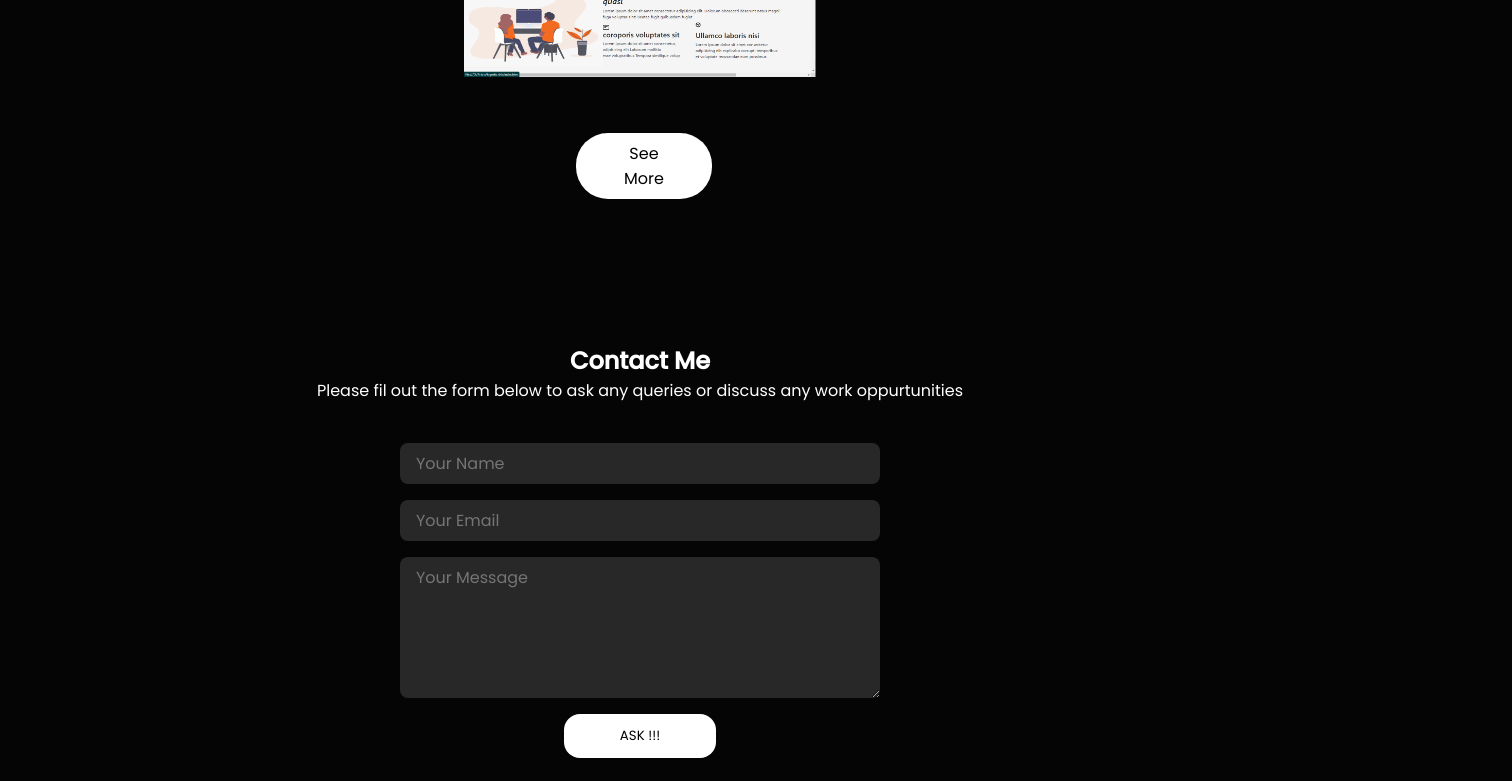
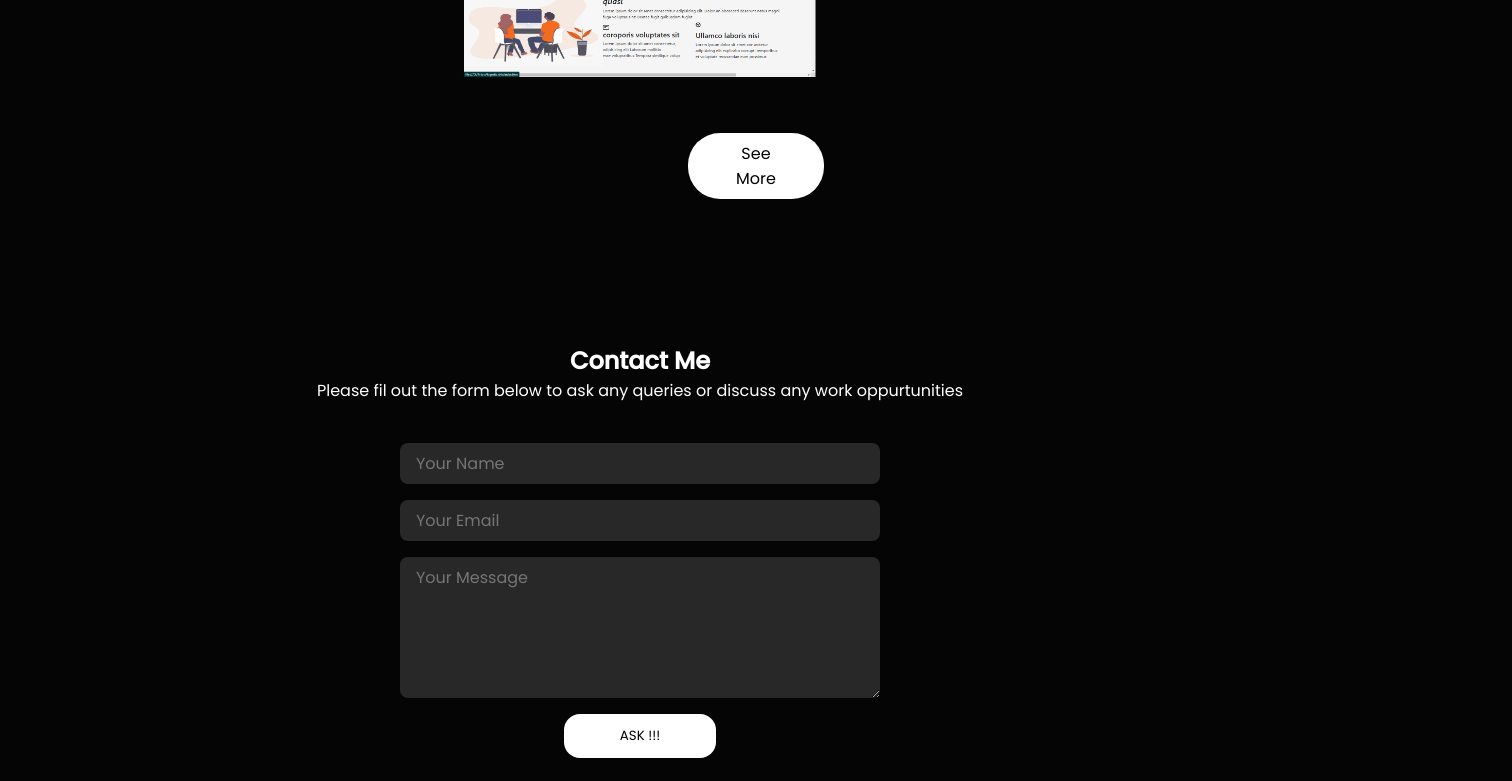
Before and after one commit to AbhijithAravindakshan/Abhijith_portfolio, a React (Create React App) app: page / in a window 1280 px wide. Shown: the part 3040-3821 px from the top of the page, 1512 px wide, since content can reach past the window. Built offline with nearby package versions, Linux system fonts and the light colour scheme.

Commit message:
Update Project.css

```diff
--- a/src/Components/proj/Project.css
+++ b/src/Components/proj/Project.css
@@ -38,7 +38,7 @@
     height: 12rem;
 }
 .projectBtn{
-    margin: 2rem 36rem;
+    margin: 2rem 43rem;
     padding: 0.5rem 3rem;
     border: none;
     border-radius: 2rem;
```
